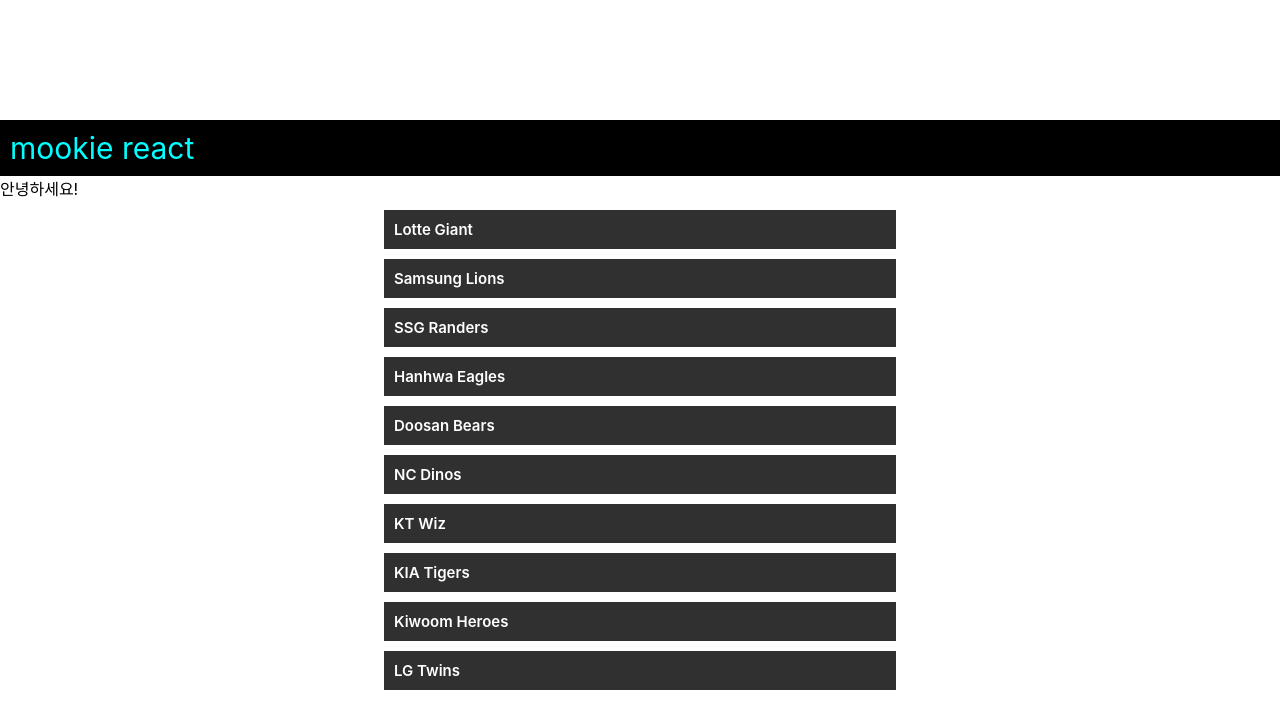
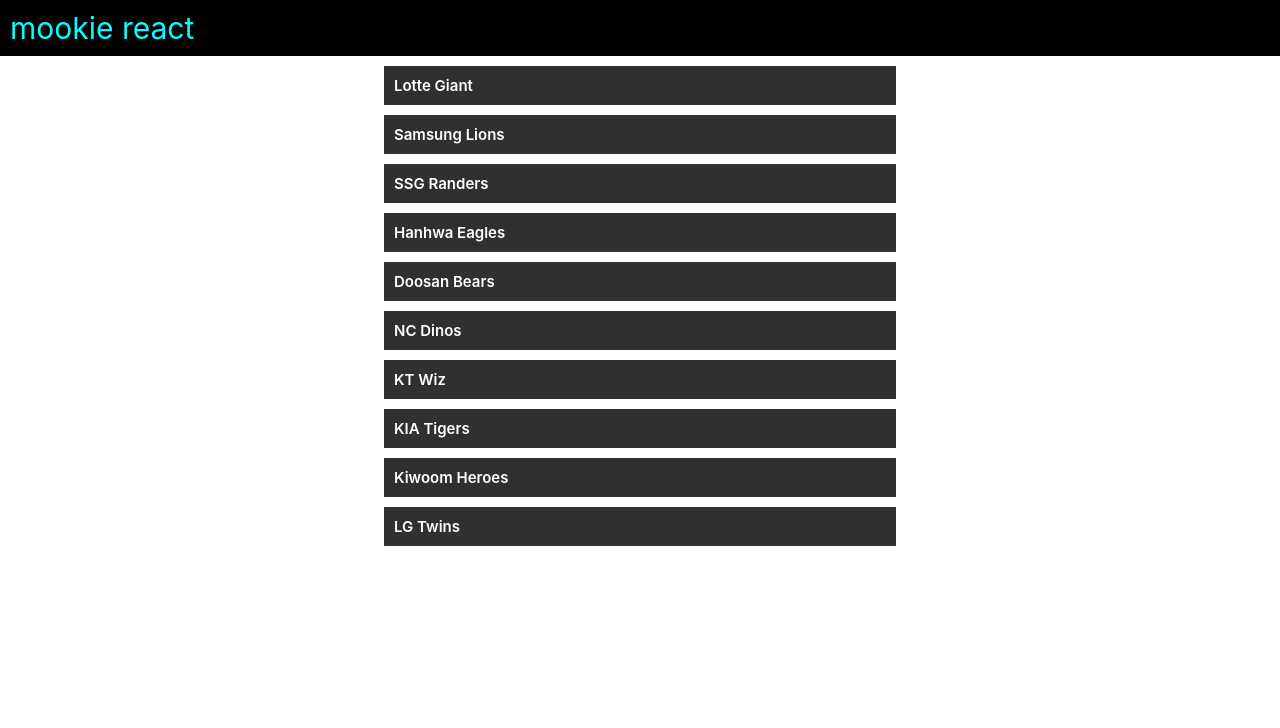
Before and after one commit to tony2550/react-DragAndDrop, a React (Create React App) app: page / in a window 1280 px wide. Shown: the top 728 px of the page. Built offline with nearby package versions, Linux system fonts and the light colour scheme.

Commit message:
feat: App 폴더 구조 변경 및 컴포넌트 추가

```diff
--- a/src/App.js
+++ b/src/App.js
@@ -1,67 +1,16 @@
-import React, { useState, useRef } from 'react';
-import Hello from './Hello';
-import './App.css';
+import React from 'react';
+import RankKBO from './component/RankKBO';
+import './css/App.css';
 
 const App = () => {
-  const draggingItem = useRef();
-  const dragOverItem = useRef();
-  const [list, setList] = useState([
-    'Lotte Giant',
-    'Samsung Lions',
-    'SSG Randers',
-    'Hanhwa Eagles',
-    'Doosan Bears',
-    'NC Dinos',
-    'KT Wiz',
-    'KIA Tigers',
-    'Kiwoom Heroes',
-    'LG Twins',
-  ]);
   const textValue = 'mookie react';
-  const style = {
-    backgroundColor: 'black',
-    color: 'aqua',
-    fontSize: 30,
-    padding: '10px',
-  };
-
-  const handleDragStart = (e, position) => {
-    draggingItem.current = position;
-    console.log(e.target.innerHTML);
-  };
-
-  const handleDragEnter = (e, position) => {
-    dragOverItem.current = position;
-    console.log(e.target.innerHTML);
-  };
-
-  const handleDragEnd = (e) => {
-    const listCopy = [...list];
-    const draggingItemContent = listCopy[draggingItem.current];
-    listCopy.splice(draggingItem.current, 1); // draggingItem.current position에서 요소 1개 제거
-    listCopy.splice(dragOverItem.current, 0, draggingItemContent); // draggingItemContent를 dragoverItem position에 추가
-
-    draggingItem.current = null;
-    dragOverItem.current = null;
-    setList(listCopy);
-  };
 
   return (
     <>
-      <div style={style}>{textValue}</div>
-      <Hello />
-      {list &&
-        list.map((item, index) => (
-          <h1
-            onDragStart={(e) => handleDragStart(e, index)}
-            onDragEnter={(e) => handleDragEnter(e, index)}
-            onDragEnd={handleDragEnd}
-            key={index}
-            draggable
-          >
-            {item}
-          </h1>
-        ))}
+      <div className="navbar">
+        <span>{textValue}</span>
+      </div>
+      <RankKBO />
     </>
   );
 };
--- a/src/Hello.js
+++ /dev/null
@@ -1,7 +0,0 @@
-import React from 'react';
-
-const Hello = () => {
-  return <div>안녕하세요!</div>;
-};
-
-export default Hello;
--- /dev/null
+++ b/src/component/RankKBO.js
@@ -0,0 +1,58 @@
+import React, { useState, useRef } from 'react';
+
+const RankKBO = () => {
+  const draggingItem = useRef();
+  const dragOverItem = useRef();
+  const [list, setList] = useState([
+    'Lotte Giant',
+    'Samsung Lions',
+    'SSG Randers',
+    'Hanhwa Eagles',
+    'Doosan Bears',
+    'NC Dinos',
+    'KT Wiz',
+    'KIA Tigers',
+    'Kiwoom Heroes',
+    'LG Twins',
+  ]);
+
+  const handleDragStart = (e, position) => {
+    draggingItem.current = position;
+    console.log(e.target.innerHTML);
+  };
+
+  const handleDragEnter = (e, position) => {
+    dragOverItem.current = position;
+    console.log(e.target.innerHTML);
+  };
+
+  const handleDragEnd = (e) => {
+    const listCopy = [...list];
+    const draggingItemContent = listCopy[draggingItem.current];
+    listCopy.splice(draggingItem.current, 1); // draggingItem.current position에서 요소 1개 제거
+    listCopy.splice(dragOverItem.current, 0, draggingItemContent); // draggingItemContent를 dragoverItem position에 추가
+
+    draggingItem.current = null;
+    dragOverItem.current = null;
+    setList(listCopy);
+  };
+
+  return (
+    <div>
+      {list &&
+        list.map((item, index) => (
+          <h1
+            onDragStart={(e) => handleDragStart(e, index)}
+            onDragEnter={(e) => handleDragEnter(e, index)}
+            onDragEnd={handleDragEnd}
+            key={index}
+            draggable
+          >
+            {item}
+          </h1>
+        ))}
+    </div>
+  );
+};
+
+export default RankKBO;
--- a/src/App.css
+++ b/src/css/App.css
@@ -7,7 +7,6 @@
 #root {
   width: 100%;
   height: 100%;
-  padding-top: 40px;
 }
 
 h1 {
@@ -20,3 +19,10 @@
   padding: 10px;
   cursor: pointer;
 }
+
+.navbar {
+  background-color: black;
+  color: aqua;
+  font-size: 30px;
+  padding: 10px;
+}
```
Also changed, not shown: src/component/chart/Barchart.js (added, +7 -0 lines), src/component/Dashboard.js (added), src/css/Dashboard.css (added).
